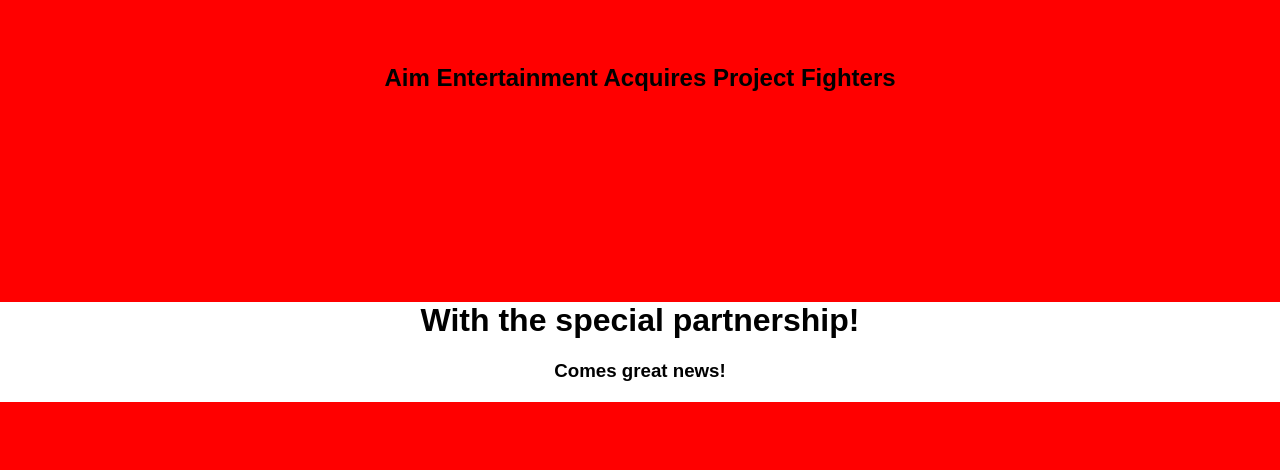
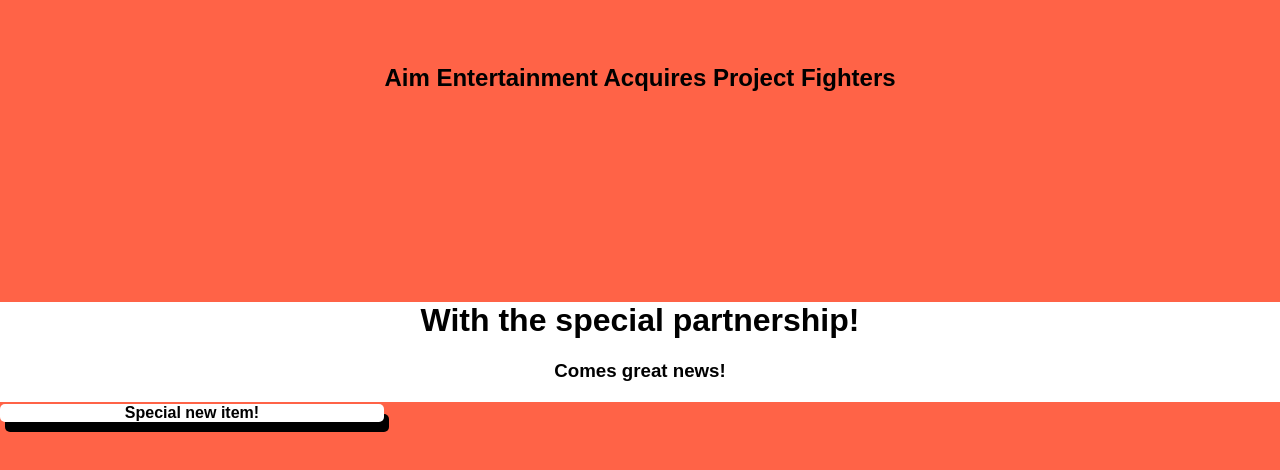
Before and after one commit to aimgamez/aimgoat, a plain HTML site: page index.html in a window 1280 px wide. Drawn offline with Linux system fonts and the light colour scheme.

Commit message:
Update index.html

```diff
--- a/index.html
+++ b/index.html
@@ -3,7 +3,7 @@
   <head>
     <style>
       body {
-        background-color:red;
+        background-color:tomato;
         font-family: Arial;
         text-align:center;
       }
@@ -30,7 +30,7 @@
       <h1>With the special partnership!</h1>
       <h3>Comes great news!</h3>
       <div class="card">
-
+        <h4>Special new item!</h4>
       </div>
       <br><br><br><br><br><br>
     </div>
```
